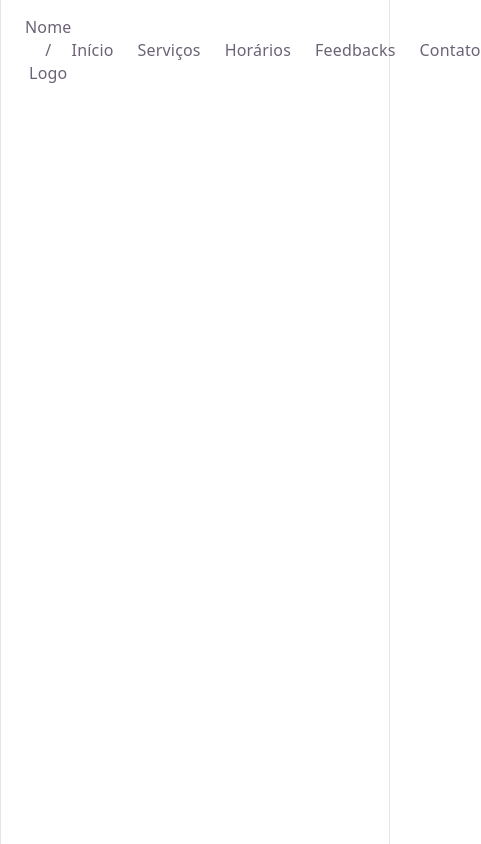
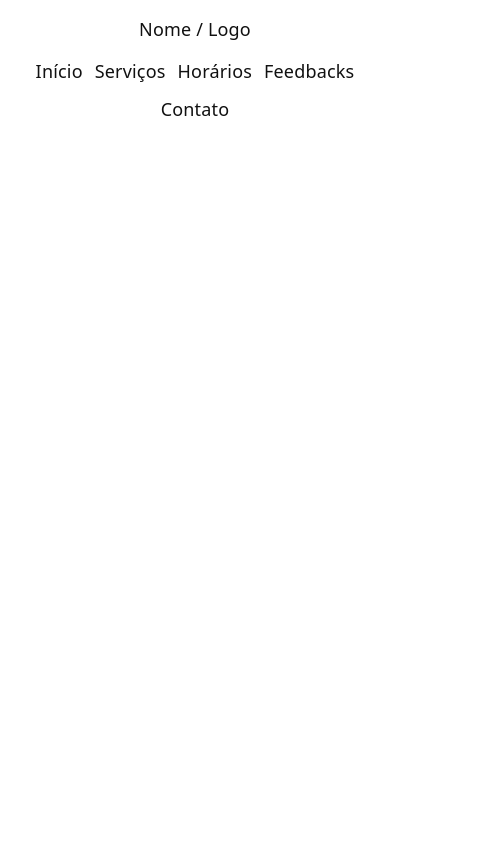
Before and after one commit to LuaNzin028/Linked-ps-web-Luan_Resende, a React (Vite) app: page / in a window 390 px wide. Shown: the whole page, 481 px wide, since content can reach past the window. Built offline with nearby package versions, Linux system fonts and the light colour scheme.

Commit message:
Adapta cabeçalho para mobile e ajusta estilos globais

```diff
--- a/src/components/header.css
+++ b/src/components/header.css
@@ -22,3 +22,14 @@
     outline: 2px solid currentColor;
     outline-offset: 4px;
 }
+@media (max-width: 768px){
+    .site-header{
+        flex-direction: column;
+        gap: 16px;
+    }
+    .site-header ul {
+        flex-wrap: wrap;
+        justify-content: center;
+        gap: 12px;
+    }
+}
--- a/src/index.css
+++ b/src/index.css
@@ -1,6 +1,6 @@
 :root {
-  --text: #6b6375;
-  --text-h: #08060d;
+  --text: #111;
+  --text-h: #111;
   --bg: #fff;
   --border: #e5e4e7;
   --code-bg: #f4f3ec;
@@ -17,49 +17,19 @@
 
   font: 18px/145% var(--sans);
   letter-spacing: 0.18px;
-  color-scheme: light dark;
+  color-scheme: light;
   color: var(--text);
   background: var(--bg);
   font-synthesis: none;
   text-rendering: optimizeLegibility;
   -webkit-font-smoothing: antialiased;
   -moz-osx-font-smoothing: grayscale;
-
-  @media (max-width: 1024px) {
-    font-size: 16px;
-  }
 }
-
-@media (prefers-color-scheme: dark) {
-  :root {
-    --text: #9ca3af;
-    --text-h: #f3f4f6;
-    --bg: #16171d;
-    --border: #2e303a;
-    --code-bg: #1f2028;
-    --accent: #c084fc;
-    --accent-bg: rgba(192, 132, 252, 0.15);
-    --accent-border: rgba(192, 132, 252, 0.5);
-    --social-bg: rgba(47, 48, 58, 0.5);
-    --shadow:
-      rgba(0, 0, 0, 0.4) 0 10px 15px -3px, rgba(0, 0, 0, 0.25) 0 4px 6px -2px;
-  }
-
-  #social .button-icon {
-    filter: invert(1) brightness(2);
-  }
-}
-
 body {
   margin: 0;
 }
 
 #root {
-  width: 1126px;
-  max-width: 100%;
-  margin: 0 auto;
-  text-align: center;
-  border-inline: 1px solid var(--border);
   min-height: 100svh;
   display: flex;
   flex-direction: column;
@@ -94,18 +64,3 @@ h2 {
 p {
   margin: 0;
 }
-
-code,
-.counter {
-  font-family: var(--mono);
-  display: inline-flex;
-  border-radius: 4px;
-  color: var(--text-h);
-}
-
-code {
-  font-size: 15px;
-  line-height: 135%;
-  padding: 4px 8px;
-  background: var(--code-bg);
-}
```
